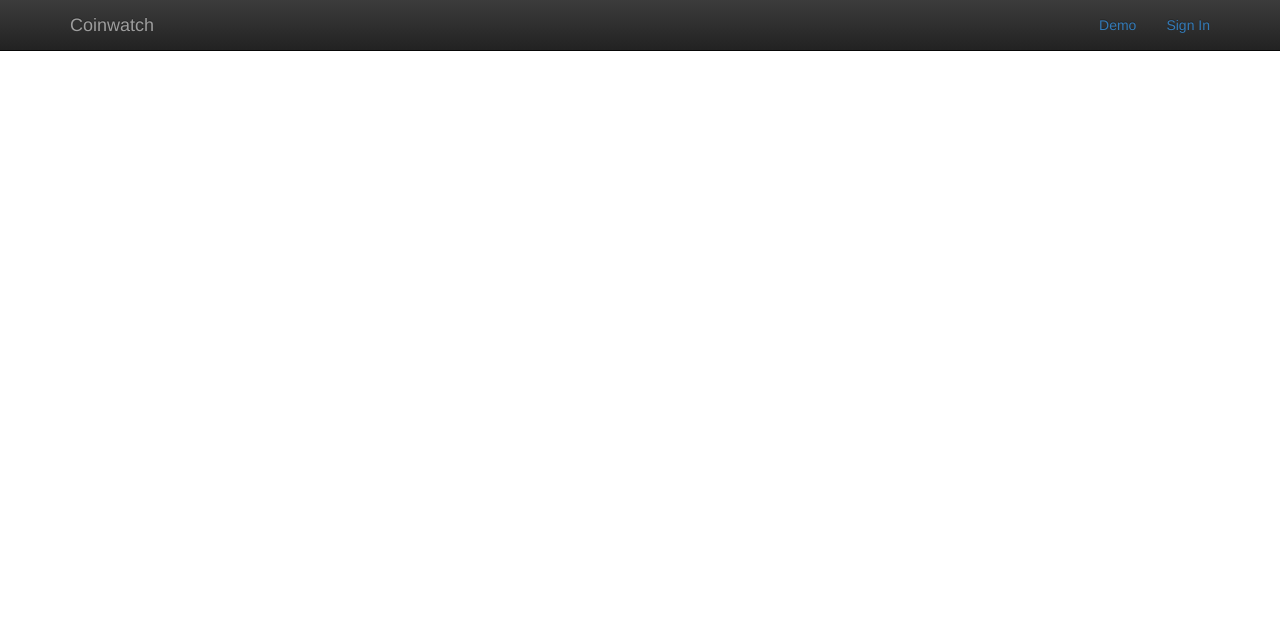
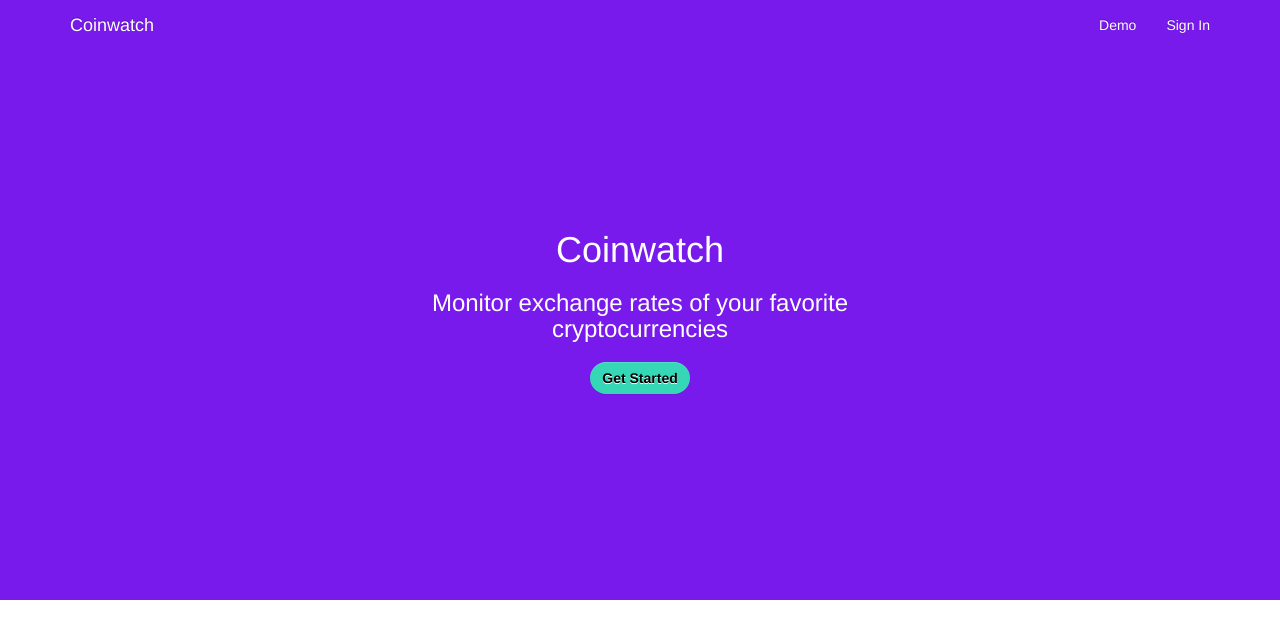
Before and after one commit to pelkeycj/experiments, a React (Create React App) app in the folder front-end/: page / in a window 1280 px wide. Shown: the top 638 px of the page. Built offline with nearby package versions, Linux system fonts and the light colour scheme.

Commit message:
create nav and banner for landing page, static dir

```diff
--- /dev/null
+++ b/front-end/src/components/Banner.js
@@ -0,0 +1,74 @@
+/**
+ * Created by connor on 11/1/17.
+ */
+import React from 'react';
+import { css, StyleSheet } from 'aphrodite';
+import { Link } from 'react-router-dom';
+import { Button } from 'react-bootstrap';
+import Colors from '../static/colors';
+import Strings from '../static/strings';
+
+
+//TODO probably want to change font used, maybe change primary/secondary colors
+const styles = StyleSheet.create({
+   section: {
+    background: Colors.primary,
+    width: '100%',
+    height: '600px',
+    borderWidth: '0',
+    position: 'relative',
+   },
+
+   callToAction: {
+       position: 'absolute',
+       top: '0',
+       bottom: '0',
+       left: '0',
+       right: '0',
+       width: '35%',
+       height: '30%',
+       margin: 'auto',
+       textAlign: 'center',
+   },
+
+   text: {
+       color: 'white',
+   },
+
+   button: {
+       borderRadius: '50px',
+       marginTop: '10px',
+
+       background: Colors.secondary,
+       color: 'black',
+       borderWidth: '0',
+       fontWeight: 'bold',
+
+
+       ':hover': {
+           background: Colors.secondary_muted,
+       }
+   }
+});
+
+
+
+// this should be a large purple div containing a call to action and a 'get-started' button
+// TODO for now, get-started will do nothing, the demo link is the main feature of this experiment
+class Banner extends React.Component {
+    render() {
+        return (
+            <div className={css(styles.section)}>
+                <div className={css(styles.callToAction)}>
+                    <h1 className={css(styles.text)}>Coinwatch</h1>
+                    <h3 className={css(styles.text)}> { Strings.call_to_action_banner } </h3>
+                    <Link to="/">
+                        <Button  className={css(styles.button)}> Get Started </Button>
+                    </Link>
+                </div>
+            </div>
+        );
+    }
+}
+
+export default Banner;
--- a/front-end/src/components/Navigation.js
+++ b/front-end/src/components/Navigation.js
@@ -4,17 +4,36 @@
 
 import React from 'react';
 import {Link} from 'react-router-dom';
-import { Navbar, Nav, NavItem, MenuItem, NavDropdown } from 'react-bootstrap';
+import { Navbar, Nav, NavItem } from 'react-bootstrap';
+import { css, StyleSheet } from 'aphrodite';
+import Colors from '../static/colors';
 
-//TODO styles
+
+const styles = StyleSheet.create({
+    nav: {
+        background: Colors.primary,
+        borderWidth: '0',
+    },
+
+    link: {
+        color: 'white',
+        textDecoration: 'none',
+        ':hover': {
+            color: 'black',
+            textDecoration: 'none',
+        }
+    }
+
+});
+
 class Navigation extends React.Component {
 
     render() {
         return (
-            <Navbar inverse collapseOnSelect fixedTop>
+            <Navbar inverse collapseOnSelect fixedTop className={css(styles.nav)}>
                 <Navbar.Header>
                     <Navbar.Brand>
-                        <Link to="/">
+                        <Link to="/" className={(css(styles.link))}>
                             Coinwatch
                         </Link>
                     </Navbar.Brand>
@@ -24,12 +43,12 @@ class Navigation extends React.Component {
 
                     <Nav pullRight>
                         <NavItem>
-                                <Link to="/demo">
+                                <Link to="/demo" className={css(styles.link)}>
                                     Demo
                                 </Link>
                         </NavItem>
                         <NavItem>
-                            <Link to="/">
+                            <Link to="/" className={css(styles.link)}>
                                 Sign In
                             </Link>
                         </NavItem>
--- a/front-end/src/containers/Landing.js
+++ b/front-end/src/containers/Landing.js
@@ -4,16 +4,17 @@
 
 import React from 'react';
 import Navigation from '../components/Navigation';
+import Banner from "../components/Banner";
 
 class Landing extends React.Component {
     render() {
         return (
             <div>
                 <Navigation/>
-                Landed
+                <Banner/>
             </div>
             // Landing Navigation
-            // SectionA
+            // Banner
             // SectionB
 
         );
--- /dev/null
+++ b/front-end/src/static/colors.js
@@ -0,0 +1,12 @@
+/**
+ * Created by connor on 11/1/17.
+ */
+
+
+class Colors {
+    static primary = '#791aed';
+    static secondary = '#36D7B7';
+    static secondary_muted = '#2ABB9B';
+}
+
+export default Colors;
--- /dev/null
+++ b/front-end/src/static/strings.js
@@ -0,0 +1,11 @@
+/**
+ * Created by connor on 11/2/17.
+ */
+
+class Strings {
+    static call_to_action_banner = 'Monitor exchange rates of your favorite cryptocurrencies';
+
+}
+
+
+export default Strings;
```
